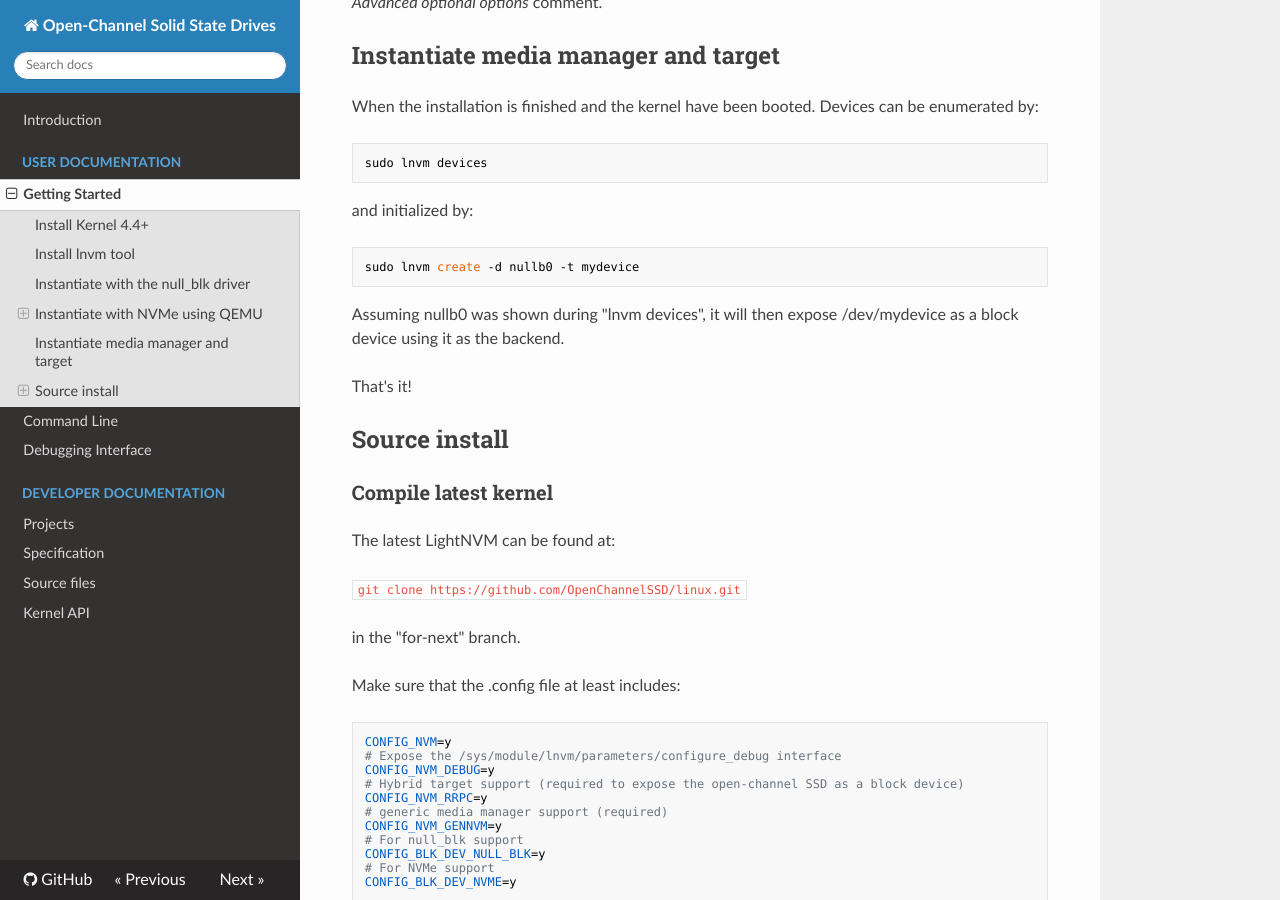
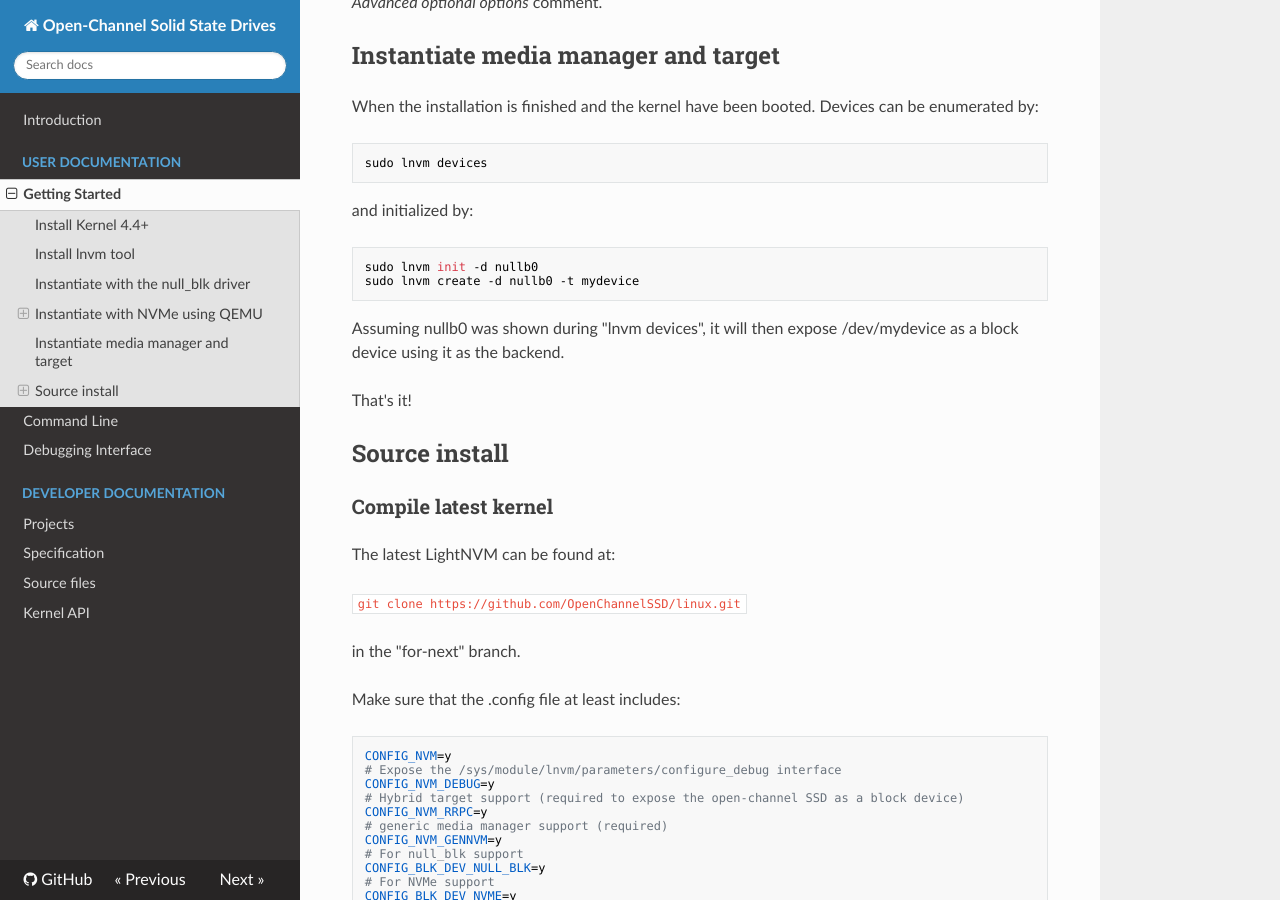
Before and after one commit to OpenChannelSSD/documentation, an MkDocs documentation site: the page built from docs/gettingstarted.md, in a window 1280 px wide and 900 px high, scrolled down 2174 px. Built offline with MkDocs 1.6.1, drawn with Linux system fonts in a browser that asks for light colours; nearby versions of some CDN libraries; old or Windows-style settings are respelled for this version of MkDocs.

Commit message:
Update gettingstarted.md

```diff
--- a/docs/gettingstarted.md
+++ b/docs/gettingstarted.md
@@ -90,6 +90,7 @@ When the installation is finished and the kernel have been booted. Devices can b
 
 and initialized by:
 
+    sudo lnvm init -d nullb0
     sudo lnvm create -d nullb0 -t mydevice
 
 Assuming nullb0 was shown during "lnvm devices", it will then expose /dev/mydevice as a block device using it as the backend.
```
